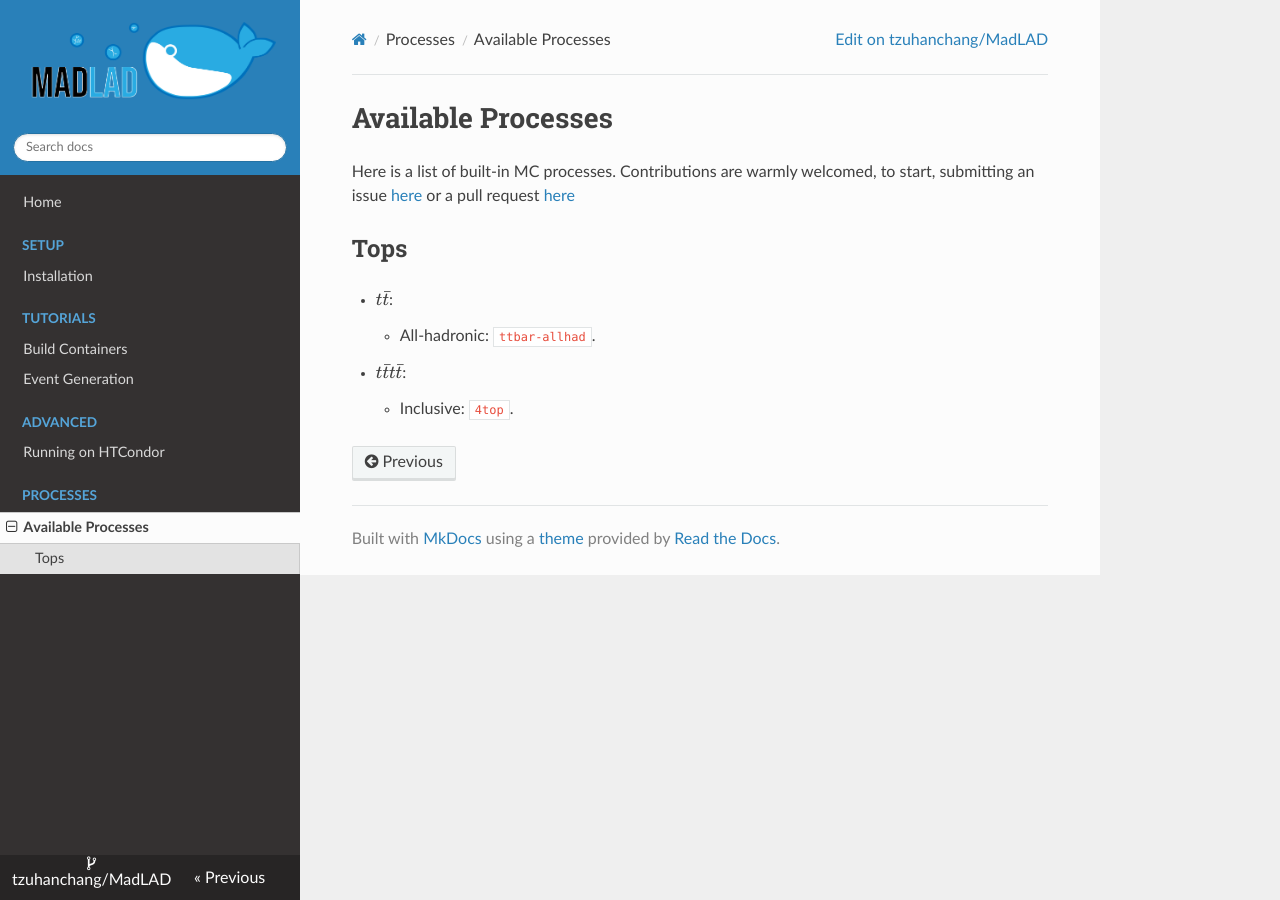
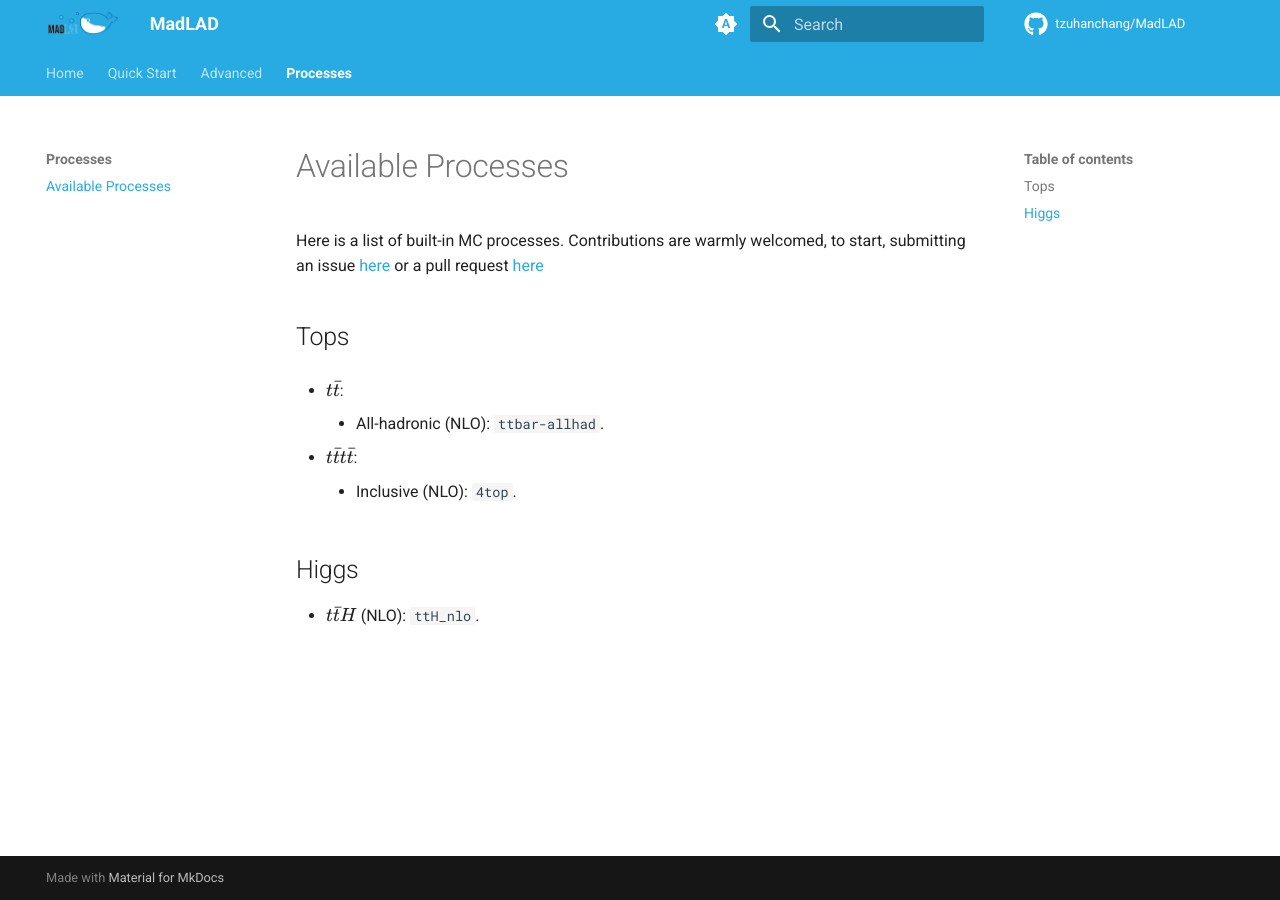
Before and after one commit to tzuhanchang/MadLAD, an MkDocs documentation site: the page built from docs/source/processes/available_processes.md, in a window 1280 px wide. Built offline with MkDocs 1.6.1 and Material for MkDocs 9.7.7, drawn with Linux system fonts in a browser that asks for light colours; nearby versions of some CDN libraries; formulas are drawn with MathJax 3; comment, search, counter and statistics services are not loaded; the version menu is left out.

Commit message:
Use MkDocs Material for documentation (#71)

```diff
--- a/docs/source/processes/available_processes.md
+++ b/docs/source/processes/available_processes.md
@@ -9,8 +9,13 @@ Tops
 
 - $t\bar{t}$:
 
-    * All-hadronic: `ttbar-allhad`.
+    * All-hadronic (NLO): `ttbar-allhad`.
 
 - $t\bar{t}t\bar{t}$:
 
-    * Inclusive: `4top`.
+    * Inclusive (NLO): `4top`.
+
+Higgs
+-----------------
+
+- $t\bar{t}H$ (NLO): `ttH_nlo`.
--- /dev/null
+++ b/docs/stylesheets/extra.css
@@ -0,0 +1,22 @@
+:root  > * {
+  --md-primary-fg-color: #28abe2 !important;
+}
+
+/* Header text and icon color */
+.md-header {
+  color: #ffffff !important;
+}
+
+/* Top navigation tab text color */
+.md-tabs,
+.md-tabs__link,
+.md-tabs__link:link,
+.md-tabs__link:visited {
+  color: #ffffff !important;
+}
+
+/* Active tab */
+.md-tabs__item--active > .md-tabs__link {
+  color: #ffffff !important;
+  font-weight: 600;
+}
--- a/mkdocs.yml
+++ b/mkdocs.yml
@@ -1,43 +1,81 @@
 site_name: MadLAD
+site_description: Documentation for MadLAD
+site_author: Zihan Zhang
 
 repo_name: tzuhanchang/MadLAD
 repo_url: https://github.com/tzuhanchang/MadLAD
 
 theme:
-  name: readthedocs
+  name: material
   logo: _logo.png
-  highlightjs: true
+  icon:
+    repo: fontawesome/brands/github
+  palette:
+    # Palette toggle for automatic mode
+    - media: "(prefers-color-scheme)"
+      toggle:
+        icon: material/brightness-auto
+        name: Switch to light mode
 
-plugins:
-  - search
-  - mkdocstrings
+    # Palette toggle for light mode
+    - media: "(prefers-color-scheme: light)"
+      scheme: default
+      primary: custom
+      accent: deep orange
+      toggle:
+        icon: material/brightness-7
+        name: Switch to dark mode
 
-markdown_extensions:
-  - admonition
-  - def_list
-  - pymdownx.critic
-  - pymdownx.caret
-  - pymdownx.keys
-  - pymdownx.mark
-  - pymdownx.tilde
-  - pymdownx.tasklist:
-      custom_checkbox: true
-  - pymdownx.arithmatex:
-      generic: true
+    # Palette toggle for dark mode
+    - media: "(prefers-color-scheme: dark)"
+      scheme: slate
+      primary: custom
+      accent: deep orange
+      toggle:
+        icon: material/brightness-4
+        name: Switch to system preference
 
-extra_javascript:
-  - javascripts/mathjax.js
-  - https://polyfill.io/v3/polyfill.min.js?features=es6
-  - https://cdn.jsdelivr.net/npm/mathjax@3/es5/tex-mml-chtml.js
+  #logo: 'images/FastFramesLogo.png'
+  features:
+    - navigation.sections
+    - navigation.expand
+    - navigation.indexes
+    - navigation.tabs
 
 nav:
-  - Home: index.md
-  - Setup:
+  - Home:
+    - index.md
+    - Changelog: CHANGELOG.md
+    - Licence: LICENCE.md
+    - Contributors: contributors.md
+  - Quick Start:
     - Installation: source/installation.md
-  - Tutorials:
     - Build Containers: source/tutorials/build_containers.md
     - Event Generation: source/tutorials/generate_events.md
   - Advanced:
     - Running on HTCondor: source/advanced/htcondor.md
   - Processes:
     - Available Processes: source/processes/available_processes.md
+
+markdown_extensions:
+  - admonition
+  - codehilite
+  - pymdownx.arithmatex
+  - pymdownx.details
+  - pymdownx.inlinehilite
+  - pymdownx.smartsymbols
+  - pymdownx.superfences
+
+plugins:
+  - search
+  - awesome-pages
+
+extra_css:
+  - stylesheets/extra.css
+
+extra_javascript:
+  - 'https://cdnjs.cloudflare.com/ajax/libs/mathjax/2.7.0/MathJax.js?config=TeX-MML-AM_CHTML'
+
+extra:
+  version:
+    provider: mike
```
Also changed, not shown: CHANGELOG.md (+1 -0 lines), docs/CHANGELOG.md (added, +1 -0 lines), docs/LICENCE.md (added, +1 -0 lines), docs/contributors.md (added, +29 -0 lines), docs/index.md (+2 -0 lines).
